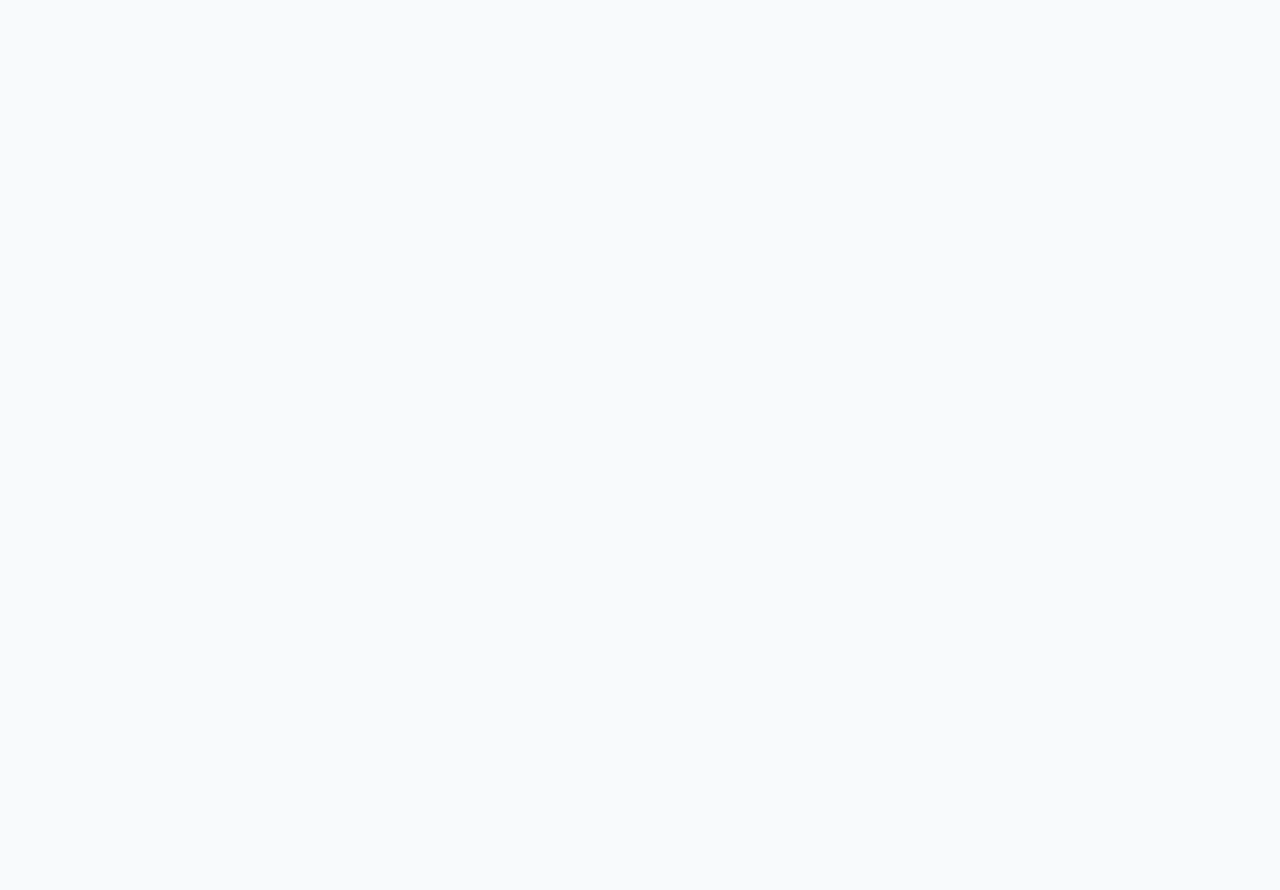
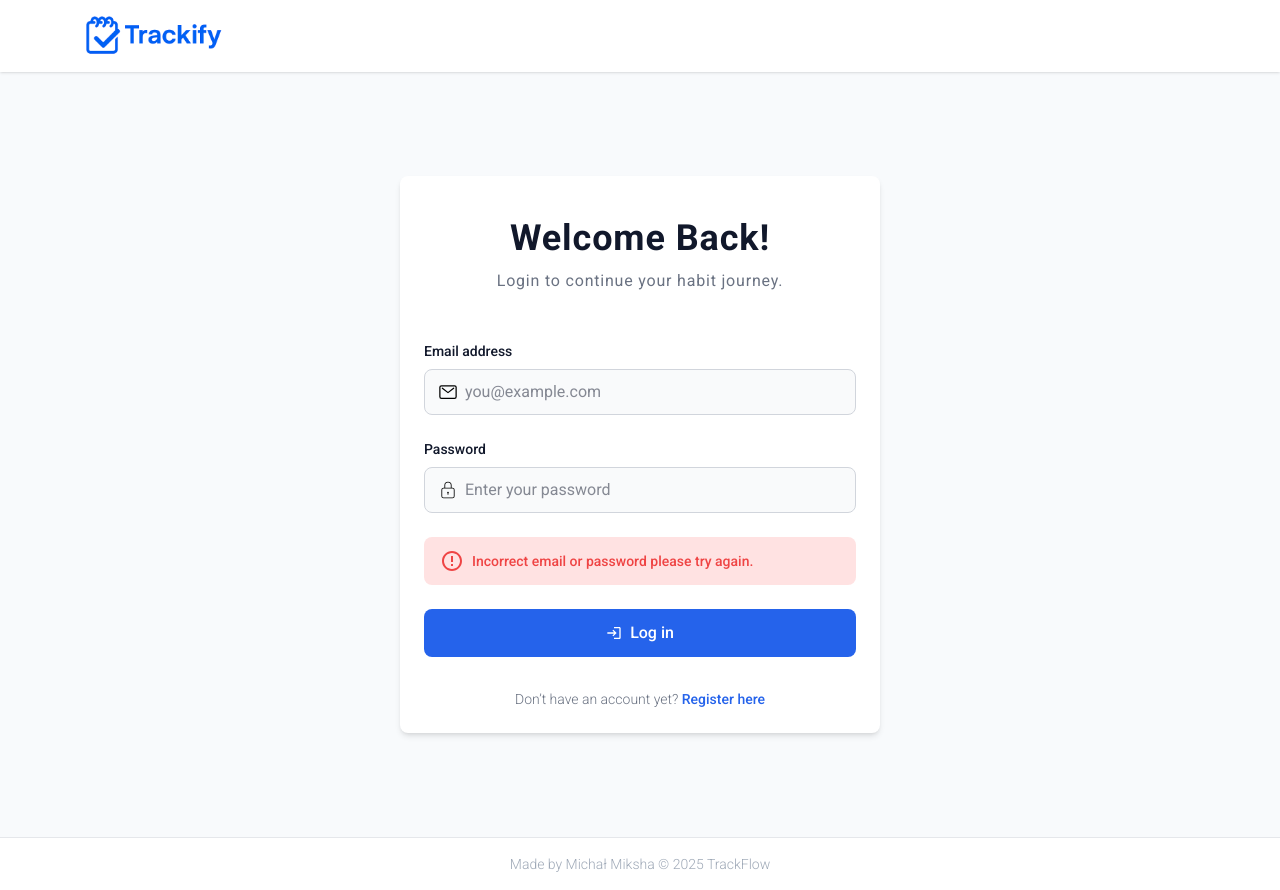
Before and after one commit to KNXCSdev/Habit-Tracker-App, a React (Vite) app in the folder client/: page /login in a window 1280 px wide. Before the commit this address had no page. Before the commit the page ends 800 px from the top, so only its background shows below. Built offline with nearby package versions, Linux system fonts and the light colour scheme.

Commit message:
Login page

```diff
--- a/client/package.json
+++ b/client/package.json
@@ -19,6 +19,7 @@
     "react": "^19.1.0",
     "react-dom": "^19.1.0",
     "react-hot-toast": "^2.5.2",
+    "react-icons": "^5.5.0",
     "react-router": "^7.6.0",
     "react-router-dom": "^7.6.0",
     "react-spinners": "^0.17.0",
--- a/client/src/App.tsx
+++ b/client/src/App.tsx
@@ -3,6 +3,7 @@ import { BrowserRouter, Route, Routes } from "react-router";
 import AppLayout from "./components/AppLayout";
 import SpinnerFullPage from "./pages/SpinnerFullPage";
 import Hero from "./pages/Hero";
+import Login from "./pages/Login";
 
 function App() {
   return (
@@ -16,6 +17,7 @@ function App() {
           }
         >
           <Route index element={<Hero />} />
+          <Route path="login" element={<Login />} />
         </Route>
         {/* <Route path="*" element={<PageNotFound />} /> */}
       </Routes>
--- a/client/src/components/AppLayout.tsx
+++ b/client/src/components/AppLayout.tsx
@@ -7,7 +7,7 @@ function AppLayout() {
   return (
     <div className="grid h-screen grid-rows-[auto_1fr_auto]">
       <Navigation />
-      <main className="mx-auto flex w-full max-w-[85rem] flex-col gap-10 py-10">
+      <main className="mx-auto flex w-full max-w-[85rem] flex-1 flex-col gap-10 py-10">
         <Outlet />
       </main>
       <Footer />
--- a/client/src/components/Footer.tsx
+++ b/client/src/components/Footer.tsx
@@ -1,6 +1,6 @@
 export default function Footer() {
   return (
-    <div className="bg-backgroundPrimary text-textTertiary flex items-center justify-center border-t border-t-gray-200 py-5 font-light">
+    <div className="bg-backgroundPrimary text-textTertiary flex items-center justify-center border-t border-t-gray-200 py-4 text-sm font-light">
       Made by Michał Miksha © 2025 TrackFlow
     </div>
   );
--- /dev/null
+++ b/client/src/components/LoginForm.tsx
@@ -0,0 +1,93 @@
+import { CiLock } from "react-icons/ci";
+import { IoMailOutline } from "react-icons/io5";
+import { MdOutlineErrorOutline, MdOutlineLogin } from "react-icons/md";
+
+export default function LoginForm() {
+  return (
+    <div className="flex flex-1 flex-col items-center justify-center px-6 py-16">
+      <div className="w-[30rem] flex-1 rounded-lg bg-white shadow-md">
+        <div className="grid h-full grid-rows-[auto_1fr_auto] space-y-2 p-6 pt-10 pb-6">
+          <div className="flex flex-col gap-2">
+            <h1 className="text-textPrimary text-center text-4xl leading-tight font-bold tracking-wide">
+              Welcome Back!
+            </h1>
+            <p className="text-textAccent mb-10 text-center tracking-wider">
+              Login to continue your habit journey.
+            </p>
+          </div>
+          <form className="flex flex-col gap-6" action="#">
+            <div>
+              <label
+                htmlFor="input-group-1"
+                className="text-textPrimary mb-2 block text-sm font-medium"
+              >
+                Email address
+              </label>
+              <div className="relative">
+                <div className="pointer-events-none absolute inset-y-0 start-0 flex items-center ps-3.5 text-xl">
+                  <IoMailOutline />
+                </div>
+                <input
+                  type="text"
+                  id="input-group-1"
+                  className="text-textPrimary block w-full rounded-lg border border-gray-300 bg-gray-50 p-2.5 ps-10 focus:border-blue-500 focus:ring-blue-500"
+                  placeholder="you@example.com"
+                />
+              </div>
+            </div>
+            <div>
+              <label
+                htmlFor="password"
+                className="text-textPrimary mb-2 block text-sm font-medium"
+              >
+                Password
+              </label>
+              <div className="relative">
+                <div className="pointer-events-none absolute inset-y-0 start-0 flex items-center ps-3.5 text-xl">
+                  <CiLock />
+                </div>
+                <input
+                  type="password"
+                  name="password"
+                  id="password"
+                  placeholder="Enter your password"
+                  className="text-textPrimary block w-full rounded-lg border border-gray-300 bg-gray-50 p-2.5 ps-10 focus:border-blue-500 focus:ring-blue-500"
+                  required={true}
+                />
+              </div>
+            </div>
+            <div className="text-error flex items-center gap-2 rounded-lg bg-red-100 px-4 py-3">
+              <span className="text-2xl">
+                <MdOutlineErrorOutline />{" "}
+              </span>
+              <p className="text-sm font-medium">
+                Incorrect email or password please try again.
+              </p>
+            </div>
+            <div className="mt-auto">
+              <button
+                type="submit"
+                className="bg-textSecondary hover:bg-primary-700 focus:ring-primary-300 text-background text-md flex w-full items-center justify-center gap-2 rounded-lg px-5 py-3 text-center font-medium focus:ring-4 focus:outline-none"
+              >
+                <span>
+                  <MdOutlineLogin />
+                </span>
+                Log in
+              </button>
+            </div>
+            <div></div>
+          </form>
+          <p className="text-textAccent mt-auto block text-center text-sm font-light">
+            Don’t have an account yet?{" "}
+            <a
+              href="/register"
+              className="text-textSecondary font-medium hover:underline"
+            >
+              Register here
+            </a>
+          </p>
+        </div>
+      </div>
+    </div>
+  );
+}
--- a/client/src/components/Navigation.tsx
+++ b/client/src/components/Navigation.tsx
@@ -1,4 +1,9 @@
+import { useLocation } from "react-router";
+
 export default function Navigation() {
+  const location = useLocation();
+  const isLoginPage = location.pathname === "/login";
+
   return (
     <nav className="bg-backgroundPrimary flex items-center justify-between px-16 py-3 shadow-sm">
       <div className="flex items-center gap-2 text-4xl font-semibold">
@@ -10,11 +15,13 @@ export default function Navigation() {
           />
         </a>
       </div>
+      {!isLoginPage ? (
+        <>
           <ul className="flex space-x-12">
             <li>
               <a
                 href="/features"
-            className="hover:text-textSecondary text-textAccent text-lg transition-all hover:underline"
+                className="hover:text-textSecondary text-textAccent text-md transition-all hover:underline"
               >
                 Features
               </a>
@@ -22,7 +29,7 @@ export default function Navigation() {
             <li>
               <a
                 href="/pricing"
-            className="hover:text-textSecondary text-textAccent text-lg transition-all hover:underline"
+                className="hover:text-textSecondary text-textAccent text-md transition-all hover:underline"
               >
                 Pricing
               </a>
@@ -30,7 +37,7 @@ export default function Navigation() {
             <li>
               <a
                 href="/support"
-            className="hover:text-textSecondary text-textAccent text-lg hover:underline"
+                className="hover:text-textSecondary text-textAccent text-md hover:underline"
               >
                 Support
               </a>
@@ -45,11 +52,13 @@ export default function Navigation() {
             </a>
             <a
               href="/login"
-          className="bg-backgroundIcon text-textAccent rounded-lg border border-none px-6 py-2 font-semibold hover:cursor-pointer"
+              className="bg-backgroundIcon text-textAccent rounded-lg border border-gray-300 px-6 py-2 font-semibold hover:cursor-pointer"
             >
               Login
             </a>
           </div>
+        </>
+      ) : null}
     </nav>
   );
 }
--- /dev/null
+++ b/client/src/pages/Login.tsx
@@ -0,0 +1,5 @@
+import LoginForm from "../components/LoginForm";
+
+export default function Login() {
+  return <LoginForm />;
+}
```
Also changed, not shown: 1 other file (tests, documents, lock files or other folders). Lines whose indentation alone changed are shown as unchanged.
